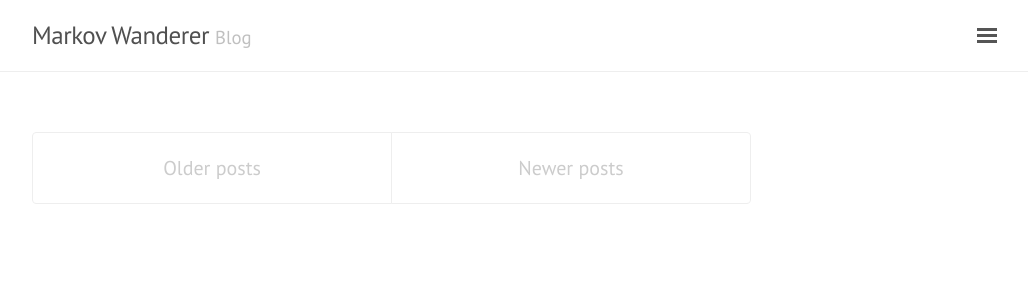
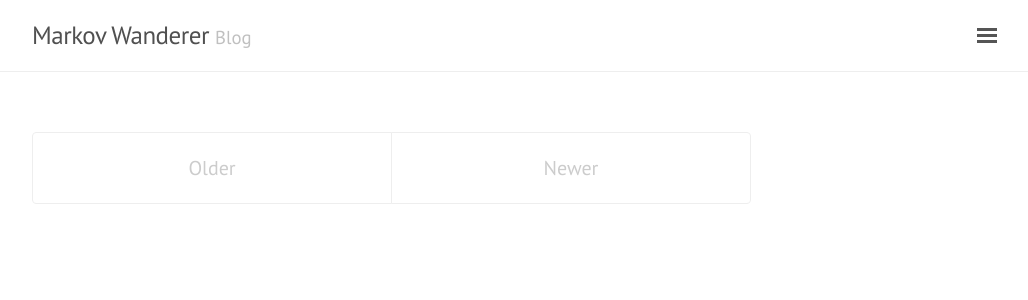
Before and after one commit to aeturrell/home, a Jekyll site: the page built from blog/index.html, in a window 1280 px wide. Shown: the top 300 px of the page, without its empty margins (248-1276 px from the left). Built offline with Jekyll 4.4.1, drawn with Linux system fonts in a browser that asks for light colours.

Commit message:
pagination fix

```diff
--- a/blog/index.html
+++ b/blog/index.html
@@ -22,17 +22,17 @@ title: Home
 
 <div class="pagination">
   {% if paginator.next_page %}
-    <a class="pagination-item older" href="{{ site.baseurl }}/page{{paginator.next_page}}">Older posts</a>
+    <a class="pagination-item older" href="{{ site.baseurl }}/page{{paginator.next_page}}">Older</a>
   {% else %}
-    <span class="pagination-item older">Older posts</span>
+    <span class="pagination-item older">Older</span>
   {% endif %}
   {% if paginator.previous_page %}
     {% if paginator.page == 2 %}
-      <a class="pagination-item newer" href="{{ site.baseurl }}/">Newer posts</a>
+      <a class="pagination-item newer" href="{{ site.baseurl }}/">Newer</a>
     {% else %}
-      <a class="pagination-item newer" href="{{ site.baseurl }}/page{{paginator.previous_page}}">Newer posts</a>
+      <a class="pagination-item newer" href="{{ site.baseurl }}/page{{paginator.previous_page}}">Newer</a>
     {% endif %}
   {% else %}
-    <span class="pagination-item newer">Newer posts</span>
+    <span class="pagination-item newer">Newer</span>
   {% endif %}
 </div>
```
